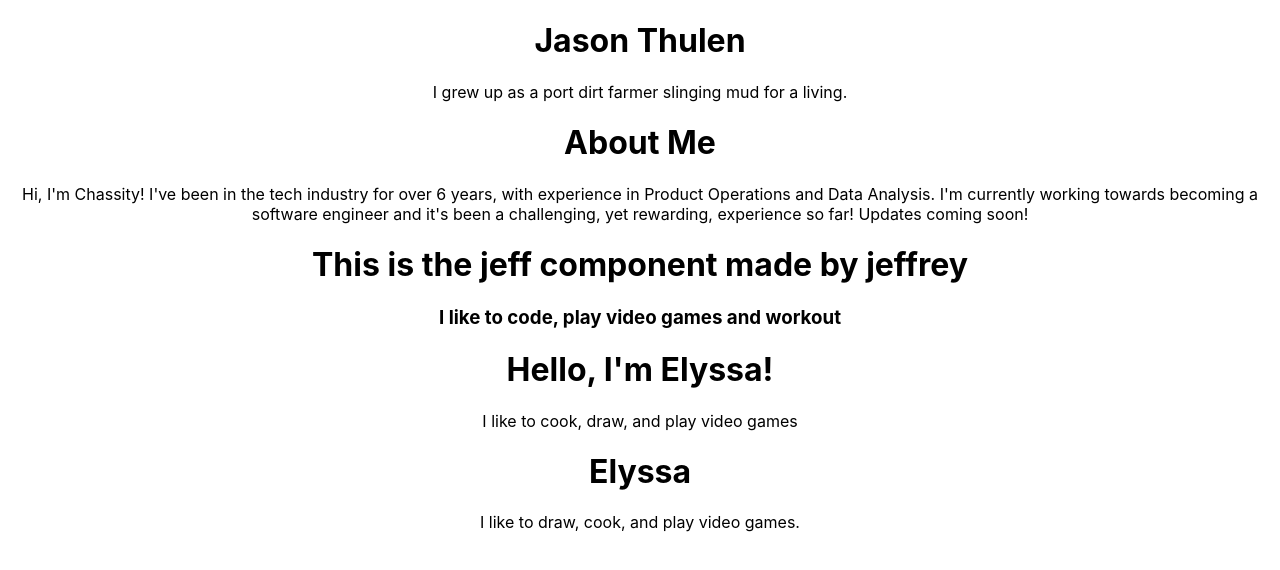
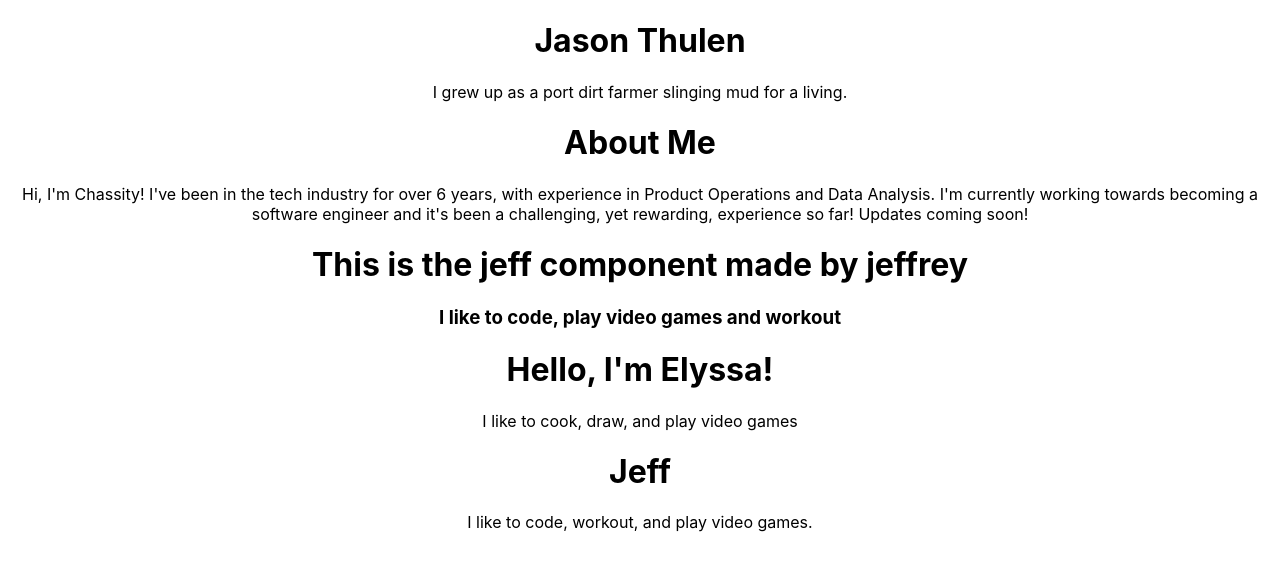
Before and after one commit to ElyssaW/git-practice, a React (Create React App) app: page / in a window 1280 px wide. Shown: the top 570 px of the page. Built offline with nearby package versions, Linux system fonts and the light colour scheme.

Commit message:
this is jeff

```diff
--- a/src/About.js
+++ b/src/About.js
@@ -3,6 +3,7 @@ function About (props) {
         <div>
             <h1>{props.name}</h1>
             <p>{props.desc}</p>
+
         </div>
     )
 }
--- a/src/App.js
+++ b/src/App.js
@@ -14,7 +14,7 @@ function App() {
       <Jeff />
       <Elyssa />
 
-      <About name='Elyssa' desc='I like to draw, cook, and play video games.' />
+      <About name='Jeff' desc='I like to code, workout, and play video games.' />
     </div>
   )
 }
```
Also changed, not shown: 1 other file (tests, documents, lock files or other folders).
